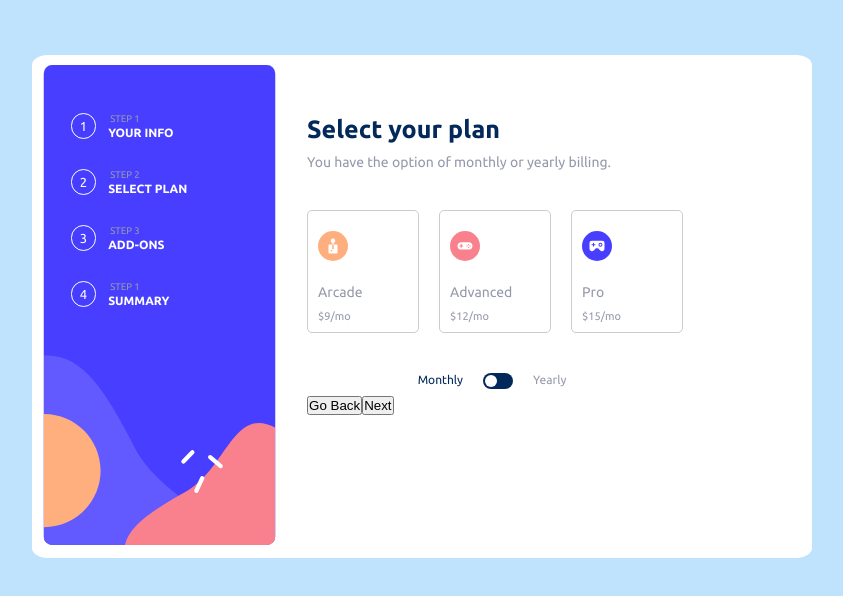
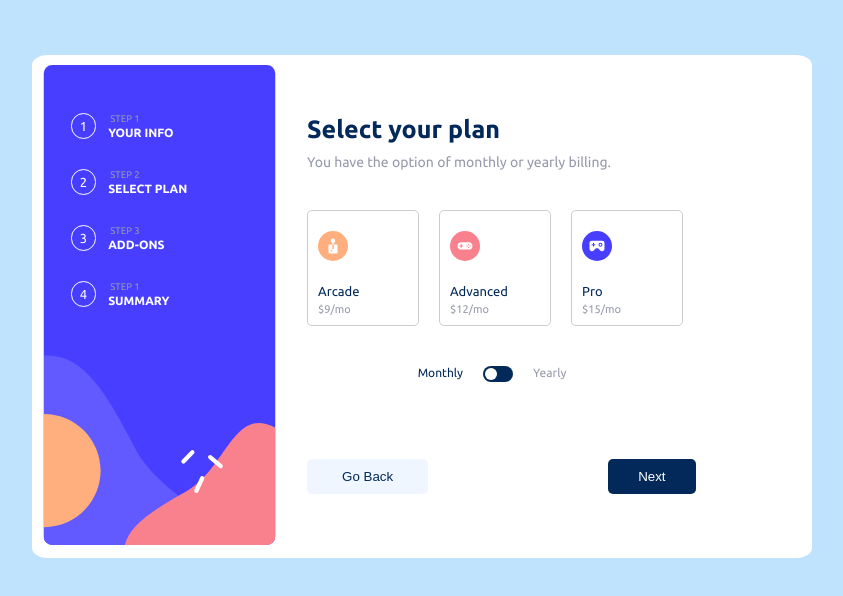
Before and after one commit to agbarama/multi-step-app, a React (Vite) app in the folder multistepapp/: page /plan in a window 1280 px wide. Shown: the top 596 px of the page, without its empty margins (218-1061 px from the left). Built offline with nearby package versions, Linux system fonts and the light colour scheme.

Commit message:
styled the buttons for plans component.

```diff
--- a/multistepapp/src/plan/styles/planitem.module.css
+++ b/multistepapp/src/plan/styles/planitem.module.css
@@ -14,7 +14,7 @@
     margin-bottom: 20px;
   }
 
-  .plan-type {
+  .planType {
     font-size: 13px;
     color: hsl(213, 96%, 18%);
 
--- a/multistepapp/src/plan/styles/plans.module.css
+++ b/multistepapp/src/plan/styles/plans.module.css
@@ -22,18 +22,20 @@
     /* color: $cool-gray; */
   }
 
-  /* // .btn-light {
-  //   background-color: $magnolia;
-  //   color: $marine-blue;
-  //   padding: 10px 35px;
-  //   border: none;
-  //   border-radius: 5px;
-  //   margin-top: 70px;
-  //   cursor: pointer;
-  //   margin-right: 180px;
-  // } */
+  .btnLight {
+    /* background-color: $magnolia; */
+    /* color: $marine-blue; */
+    background-color: hsl(217, 100%, 97%);
+    color: hsl(213, 96%, 18%);
+    padding: 10px 35px;
+    border: none;
+    border-radius: 5px;
+    margin-top: 70px;
+    cursor: pointer;
+    margin-right: 180px;
+  }
 
-  .btn-dark {
+  .btnDark {
     background-color: hsl(213, 96%, 18%);
     color: hsl(0, 0%, 100%);
     /* background-color: $marine-blue; */
```
